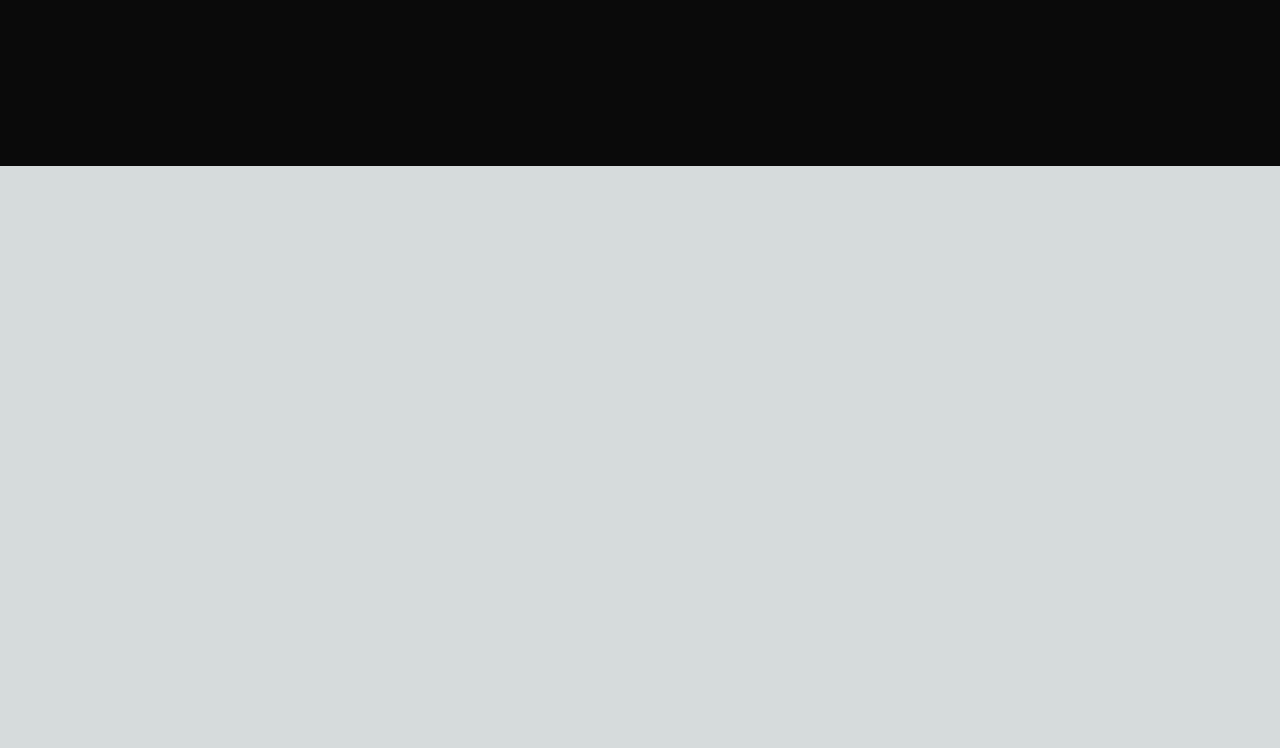
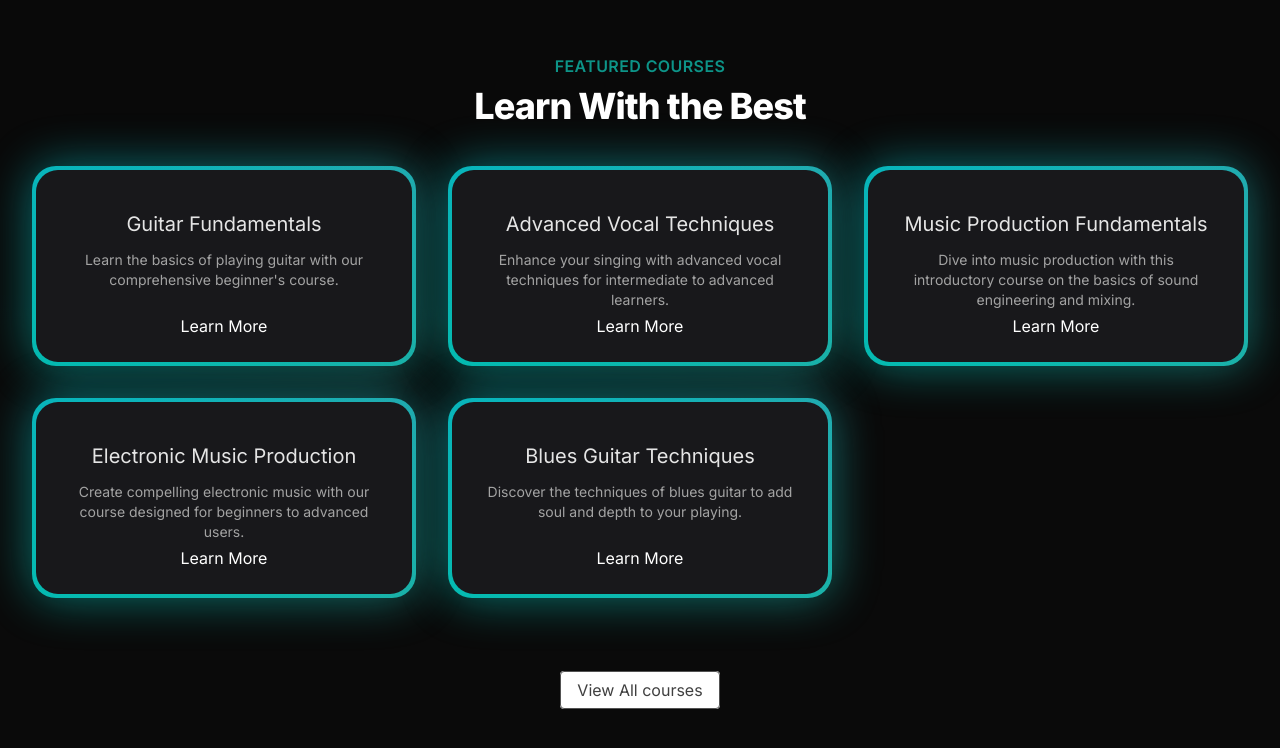
Before and after one commit to HARSHITSHARMA18/Music-App, a Next.js app: page / in a window 1280 px wide. Shown: the part 634-1382 px from the top of the page. Before the commit the page ends 800 px from the top, so only its background shows below. Built offline with nearby package versions, Linux system fonts and the light colour scheme.

Commit message:
Course Cards Added

```diff
--- a/src/app/page.tsx
+++ b/src/app/page.tsx
@@ -1,3 +1,4 @@
+import FeaturedCourses from "@/components/FeaturedCourses";
 import HeroSection from "@/components/HeroSection";
 import Image from "next/image";
 
@@ -7,6 +8,7 @@ export default function Home() {
       {/* <h1 className="text-white text-3xl bg-black text-center ">Checking...</h1> */}
 
       <HeroSection />
+      <FeaturedCourses />
     </main>
   );
 }
--- /dev/null
+++ b/src/components/FeaturedCourses.tsx
@@ -0,0 +1,68 @@
+"use client";
+
+import React from "react";
+import courseData from "../data/music_courses.json";
+import Link from "next/link";
+import { BackgroundGradient } from "./ui/background-gradient";
+
+interface Course {
+  id: number;
+  title: string;
+  slug: string;
+  description: string;
+  price: number;
+  instructor: string;
+  isFeatured: boolean;
+}
+
+export default function FeaturedCourses() {
+  const featuredCourses = courseData.courses.filter(
+    (course: Course) => course.isFeatured
+  );
+
+  return (
+    <div className="py-12 ">
+      <div>
+        <div className="text-center">
+          <h2 className="text-base text-teal-600 font-semibold tracking-wide uppercase">
+            FEATURED COURSES
+          </h2>
+          <p className="mt-2 text-3xl leading-8 font-extrabold tracking-tight text-white sm:text-4xl">
+            Learn With the Best
+          </p>
+        </div>
+      </div>
+
+      <div className="mt-10 mx-8">
+        <div className="grid grid-cols-1 sm:grid-cols-2 lg:grid-cols-3 gap-8 justify-center">
+          {featuredCourses.map((course: Course) => (
+            <div key={course.id} className="flex justify-center">
+              <BackgroundGradient className="flex flex-col rounded-[22px] bg-white dark:bg-zinc-900 overflow-hidden h-full max-w-sm">
+                <div className="p-4 sm:p-6 flex flex-col items-center text-center flex-grow">
+                  <p className="text-lg sm:text-xl text-black mt-4 mb-2 dark:text-neutral-200">
+                    {course.title}
+                  </p>
+                  <p className="text-sm text-neutral-600 dark:text-neutral-400 flex-grow p-1">
+                    {course.description}
+                  </p>
+                  <Link className="text-white" href={`/courses/${course.slug}`}>
+                    Learn More
+                  </Link>
+                </div>
+              </BackgroundGradient>
+            </div>
+          ))}
+        </div>
+      </div>
+
+      <div className="mt-20 text-center">
+        <Link
+          href={"/courses"}
+          className="px-4 py-2 rounded border border-neutral-600 text-neutral-700 bg-white hover:bg-gray-100 transition duration-200"
+        >
+          View All courses
+        </Link>
+      </div>
+    </div>
+  );
+}
--- /dev/null
+++ b/src/components/ui/background-gradient.tsx
@@ -0,0 +1,72 @@
+import { cn } from "@/utils/cn";
+import React from "react";
+import { motion } from "framer-motion";
+
+export const BackgroundGradient = ({
+  children,
+  className,
+  containerClassName,
+  animate = true,
+}: {
+  children?: React.ReactNode;
+  className?: string;
+  containerClassName?: string;
+  animate?: boolean;
+}) => {
+  const variants = {
+    initial: {
+      backgroundPosition: "0 50%",
+    },
+    animate: {
+      backgroundPosition: ["0, 50%", "100% 50%", "0 50%"],
+    },
+  };
+  return (
+    <div className={cn("relative p-[4px] group", containerClassName)}>
+      <motion.div
+        variants={animate ? variants : undefined}
+        initial={animate ? "initial" : undefined}
+        animate={animate ? "animate" : undefined}
+        transition={
+          animate
+            ? {
+                duration: 5,
+                repeat: Infinity,
+                repeatType: "reverse",
+              }
+            : undefined
+        }
+        style={{
+          backgroundSize: animate ? "400% 400%" : undefined,
+        }}
+        className={cn(
+          "absolute inset-0 rounded-3xl z-[1] opacity-60 group-hover:opacity-100 blur-xl  transition duration-500 will-change-transform",
+          " bg-[radial-gradient(circle_farthest-side_at_0_100%,#00ccb1,transparent),radial-gradient(circle_farthest-side_at_100%_0,#7b61ff,transparent),radial-gradient(circle_farthest-side_at_100%_100%,#ffc414,transparent),radial-gradient(circle_farthest-side_at_0_0,#1ca0fb,#141316)]"
+        )}
+      />
+      <motion.div
+        variants={animate ? variants : undefined}
+        initial={animate ? "initial" : undefined}
+        animate={animate ? "animate" : undefined}
+        transition={
+          animate
+            ? {
+                duration: 5,
+                repeat: Infinity,
+                repeatType: "reverse",
+              }
+            : undefined
+        }
+        style={{
+          backgroundSize: animate ? "400% 400%" : undefined,
+        }}
+        className={cn(
+          "absolute inset-0 rounded-3xl z-[1] will-change-transform",
+          "bg-[radial-gradient(circle_farthest-side_at_0_100%,#00ccb1,transparent),radial-gradient(circle_farthest-side_at_100%_0,#7b61ff,transparent),radial-gradient(circle_farthest-side_at_100%_100%,#ffc414,transparent),radial-gradient(circle_farthest-side_at_0_0,#1ca0fb,#141316)]"
+        )}
+      />
+
+      <div className={cn("relative z-10", className)}>{children}</div>
+    </div>
+  );
+};
```
Also changed, not shown: src/data/music_courses.json (renamed from src/data/music_course.json).
